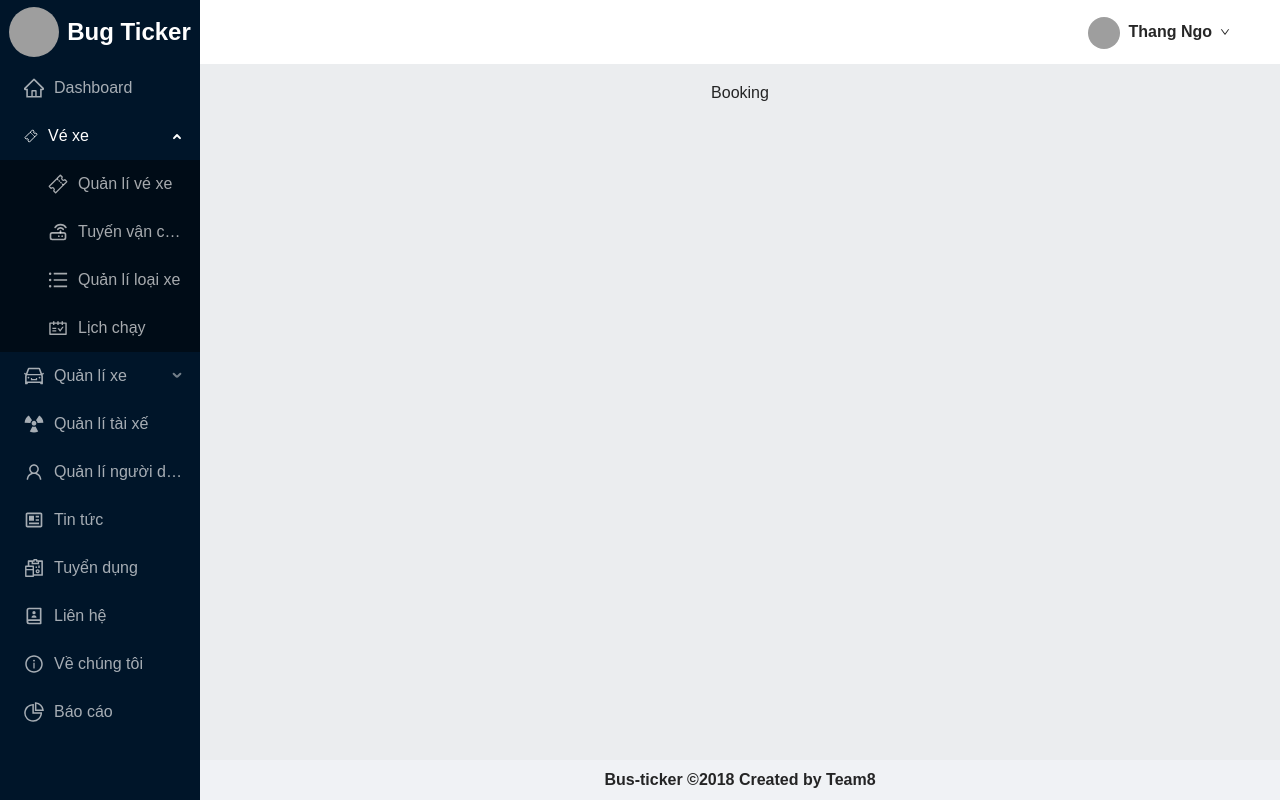
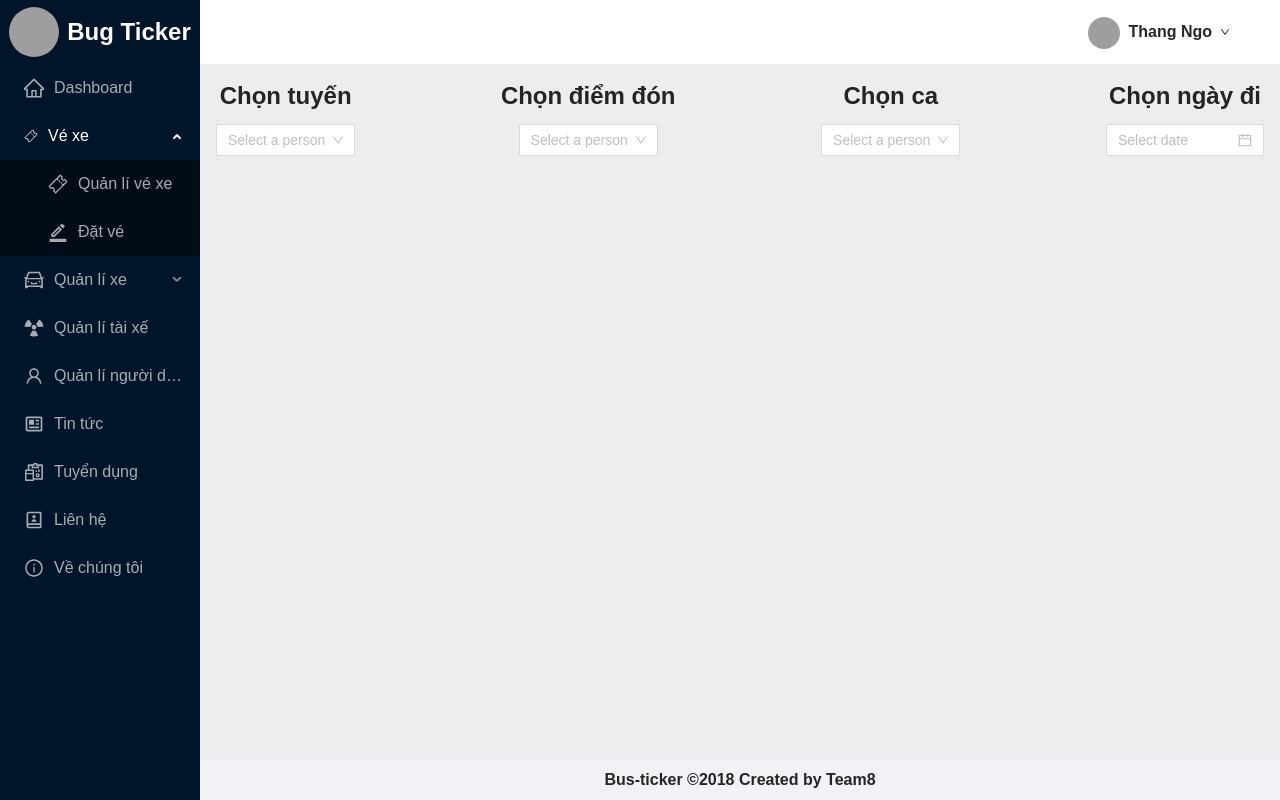
Before and after one commit to ThangNgoXuan/supper-bus-ticker-admin, a React (Create React App) app: page /booking in a window 1280 px wide. Both pictures are taken after a click on the element "Vé xe". Built offline with nearby package versions, Linux system fonts and the light colour scheme; grey boxes are pictures that could not be loaded.

Commit message:
page booking

```diff
--- a/src/App.js
+++ b/src/App.js
@@ -15,7 +15,6 @@ import ContactUs from "./pages/ContactUs";
 import AboutUs from "./pages/AboutUs";
 import News from "./pages/News";
 import Recruit from "./pages/Recruit";
-import Report from "./pages/Report";
 import NotFound from "./pages/NotFound";
 import User from "./pages/User";
 import RoutesPage from "./pages/Routes";
@@ -44,7 +43,6 @@ export default function App() {
               <Route exact path="/about" element={<AboutUs />} />
               <Route exact path="/news" element={<News />} />
               <Route exact path="/recruit" element={<Recruit />} />
-              <Route exact path="/report" element={<Report />} />
               <Route path="*" element={<NotFound />} />
               <Route exact path="/recruit" element={<Recruit />} />
               <Route exact path="/user" element={<User />} />
--- a/src/App.scss
+++ b/src/App.scss
@@ -20,10 +20,10 @@
 @import './pages/News/index.scss';
 @import './pages/NotFound/index.scss';
 @import './pages/Recruit/index.scss';
-@import './pages/Report/index.scss';
 @import './pages/Ticket/index.scss';
 @import './pages/Routes/index.scss';
 @import './pages/Login/index.scss';
+@import './pages/Booking/index.scss';
 
 .App {
     font-family: sans-serif;
--- a/src/pages/Booking/index.js
+++ b/src/pages/Booking/index.js
@@ -1,7 +1,77 @@
-import React from 'react'
+import { DatePicker, Select, Typography } from "antd";
+import React from "react";
 
 export default function Booking() {
+  const onChange = (value) => {
+    console.log(`selected ${value}`);
+  };
+
+  const onSearch = (value) => {
+    console.log("search:", value);
+  };
+
+  const { Option } = Select;
+  const { Title } = Typography;
+
   return (
-    <div>Booking</div>
-  )
+    <div className="p-booking">
+      <div className="p-booking_filter">
+        <div className="p-booking_filter_schedule">
+          <Title level={3}>Chọn tuyến</Title>
+          <Select
+            showSearch
+            placeholder="Select a person"
+            optionFilterProp="children"
+            onChange={onChange}
+            onSearch={onSearch}
+            filterOption={(input, option) =>
+              option.toLowerCase().includes(input.toLowerCase())
+            }
+          >
+            <Option value="jack">Jack</Option>
+            <Option value="lucy">Lucy</Option>
+            <Option value="tom">Tom</Option>
+          </Select>
+        </div>
+        <div className="p-booking_filter_place">
+          <Title level={3}>Chọn điểm đón</Title>
+          <Select
+            showSearch
+            placeholder="Select a person"
+            optionFilterProp="children"
+            onChange={onChange}
+            onSearch={onSearch}
+            filterOption={(input, option) =>
+              option.toLowerCase().includes(input.toLowerCase())
+            }
+          >
+            <Option value="jack">Nhơn Hạnh</Option>
+            <Option value="lucy">Nhơn Phong</Option>
+            <Option value="tom">Nhơn An</Option>
+          </Select>
+        </div>
+        <div className="p-booking_filter_shift">
+          <Title level={3}>Chọn ca</Title>
+          <Select
+            showSearch
+            placeholder="Select a person"
+            optionFilterProp="children"
+            onChange={onChange}
+            onSearch={onSearch}
+            filterOption={(input, option) =>
+              option.toLowerCase().includes(input.toLowerCase())
+            }
+          >
+            <Option value="jack">Nhơn Hạnh</Option>
+            <Option value="lucy">Nhơn Phong</Option>
+            <Option value="tom">Nhơn An</Option>
+          </Select>
+        </div>
+        <div className="p-booking_filter_date">
+          <Title level={3}>Chọn ngày đi</Title>
+          <DatePicker/>
+        </div>
+      </div>
+    </div>
+  );
 }
--- /dev/null
+++ b/src/pages/Booking/index.scss
@@ -0,0 +1,5 @@
+.p-booking {
+    &_filter {
+        @include adjust-flex(space-between, flex-end);
+    }
+}
--- a/src/pages/Report/index.js
+++ /dev/null
@@ -1,7 +0,0 @@
-import React from 'react'
-
-export default function Report() {
-  return (
-    <div>Báo cáo</div>
-  )
-}
--- a/src/pages/Schedule/index.js
+++ b/src/pages/Schedule/index.js
@@ -96,8 +96,8 @@ export default function Schedule() {
               <div className="p-schedule_content_div">
                 {item.list && (
                   <>
-                    <Table columns={columns} dataSource={item.list} />
-                    <Button>Cập nhật</Button>
+                  <Table columns={columns} dataSource={item.list} />
+                  <Button>Cập nhật</Button>
                   </>
                 )}
               </div>
--- a/src/routes.js
+++ b/src/routes.js
@@ -8,11 +8,15 @@ import {
 
 import { IoTicketOutline } from "react-icons/io5";
 import { RiContactsBook2Line } from "react-icons/ri";
-import { AiOutlineInfoCircle, AiOutlineUser, AiOutlineSchedule } from "react-icons/ai";
+import {
+  AiOutlineInfoCircle,
+  AiOutlineUser,
+  AiOutlineSchedule,
+} from "react-icons/ai";
 import { BiNews } from "react-icons/bi";
 import { GiMassDriver } from "react-icons/gi";
-import {MdOutlinePlace} from 'react-icons/md';
-import {TbRouter} from 'react-icons/tb';
+import { MdOutlinePlace, MdOutlineBorderColor } from "react-icons/md";
+import { TbRouter } from "react-icons/tb";
 
 const dashboardRoutes = [
   {
@@ -30,19 +34,9 @@ const dashboardRoutes = [
         icon: <IoTicketOutline />,
       },
       {
-        path: "/route",
-        name: "Tuyến vận chuyển",
-        icon: <TbRouter />,
-      },
-      {
-        path: "/coach",
-        name: "Quản lí loại xe",
-        icon: <UnorderedListOutlined />,
-      },
-      {
-        path: "/schedule",
-        name: "Lịch chạy",
-        icon: <AiOutlineSchedule />,
+        path: "/booking",
+        name: "Đặt vé",
+        icon: <MdOutlineBorderColor />,
       },
     ],
   },
@@ -102,11 +96,6 @@ const dashboardRoutes = [
     name: "Về chúng tôi",
     icon: <AiOutlineInfoCircle />,
   },
-  {
-    path: "/report",
-    name: "Báo cáo",
-    icon: <PieChartOutlined />,
-  },
 ];
 
 export default dashboardRoutes;
```
Also changed, not shown: src/pages/Report/index.scss (deleted).
